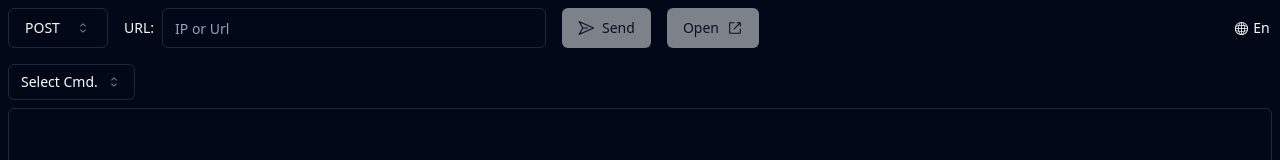
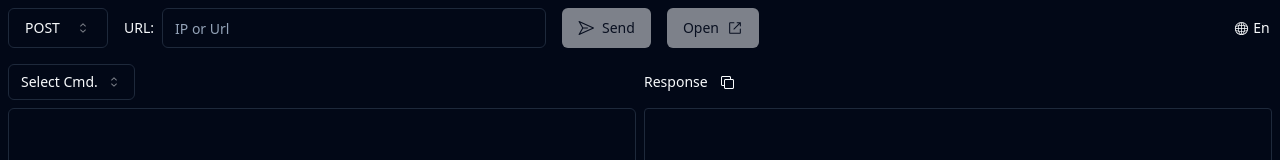
Before and after one commit to benny856694/protocol-tester, a React (Vite) app in the folder frontend/: page / in a window 1280 px wide. Shown: the top 160 px of the page. Built offline with nearby package versions, Linux system fonts and the light colour scheme.

Commit message:
use grid

```diff
--- a/frontend/src/components/commandselect.tsx
+++ b/frontend/src/components/commandselect.tsx
@@ -59,7 +59,7 @@ export function CommandSelection({placeHolder, onSelectCmd }: {placeHolder: stri
     return (
         <DropdownMenu open={open} onOpenChange={setOpen}>
             <DropdownMenuTrigger asChild>
-                <Button variant="outline" size="sm">
+                <Button variant="outline" size="sm" className="">
                     {placeHolder}
                     <CaretSortIcon className="ml-2 h-4 w-4 shrink-0 opacity-50" />
                 </Button>
--- a/frontend/src/pages/Test.tsx
+++ b/frontend/src/pages/Test.tsx
@@ -181,39 +181,34 @@ export default function () {
                 </TooltipProvider>
 
             </div>
-            <div className="flex-1 flex flex-col gap-2">
-                <Label className="self-start flex gap-4 items-center capitalize">
+            <div className="flex-1 grid grid-cols-2 grid-rows-test-layout gap-2">
+                <Label className="flex gap-4 items-center capitalize">
                     <CommandSelection placeHolder={t('select-command')} onSelectCmd={cmd => {
                         setCmd(JSON.stringify(cmd, null, 2))
                     }} />
                     {selCommand}
                 </Label>
-
-                <Textarea className="flex-1"
+                <div className="flex items-center">
+                    <Label> {t('response')}</Label>
+                    <Button variant="link" size="icon" className="h-auto">
+                        <Indicator normal={<CopyIcon />} indicator={<CheckIcon />} delay={1000} onClick={copyToClipboard} />
+                    </Button>
+                </div>
+                <div className="flex flex-col gap-2">
+                    <Textarea className="flex-1 resize-none"
                         disabled={method == 'get'}
                         //aria-errormessage={jsonValidateMsg}
                         value={cmd}
                         onInput={v => { setCmd(v.currentTarget.value) }}>
                     </Textarea>
                     {jsonValidateMsg && <p className="text-red-600 text-sm self-start">{t(jsonValidateMsg)}</p>}
-
                 </div>
-            {
-                res &&
-                <div className="flex-1 flex flex-col overflow-y-auto">
-                    <div className="flex  items-center pb-2">
-                        <Label> {t('response')}</Label>
-                        <Button variant="link" size="icon" className="h-auto">
-                            <Indicator normal={<CopyIcon />} indicator={<CheckIcon />} delay={1000} onClick={copyToClipboard} />
-                        </Button>
+                <div className="flex flex-col overflow-y-auto">
+                    <ScrollArea className="border rounded flex-1">
+                        {res && <JsonView data={res} style={mystyle} />}
+                    </ScrollArea>
                 </div>
-                    <ScrollArea className="border rounded flex-1">
-                        <JsonView data={res} style={mystyle} />
-                    </ScrollArea>
-
             </div>
-            }
-
         </div>
     )
 }
--- a/frontend/tailwind.config.js
+++ b/frontend/tailwind.config.js
@@ -71,6 +71,9 @@ module.exports = {
         "accordion-down": "accordion-down 0.2s ease-out",
         "accordion-up": "accordion-up 0.2s ease-out",
       },
+      gridTemplateRows: {
+        'test-layout': 'auto 1fr'
+      }
     },
   },
   plugins: [require("tailwindcss-animate")],
```
Also changed, not shown: 1 other file (tests, documents, lock files or other folders). Lines whose indentation alone changed are shown as unchanged.
